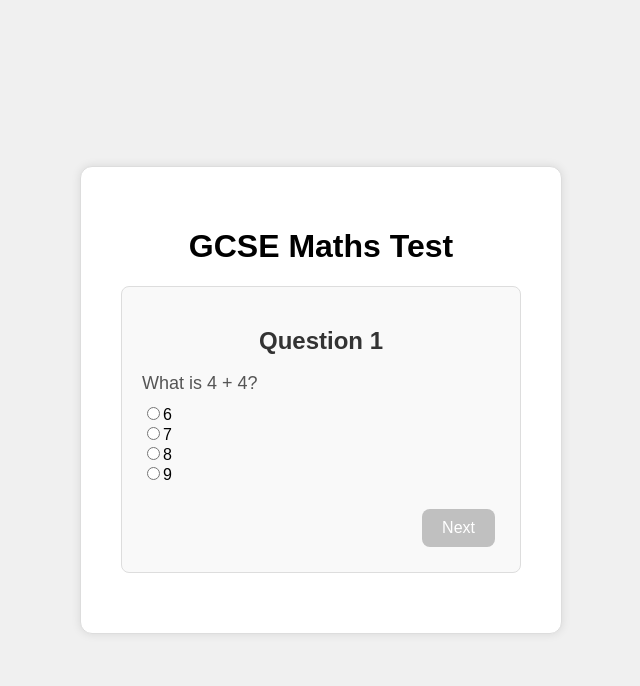
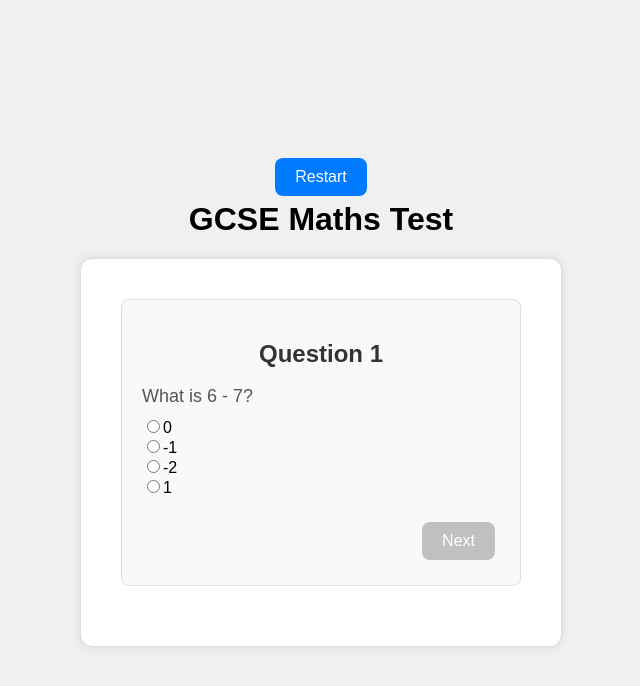
Before and after one commit to guyneh/maths-test, a React (Create React App) app: page / in a window 1280 px wide. Both pictures are taken after a click on the button "Begin". Shown: the top 686 px of the page, without its empty margins (319-959 px from the left). Built offline with nearby package versions, Linux system fonts and the light colour scheme.

Commit message:
shuffles options order

```diff
--- a/public/index.html
+++ b/public/index.html
@@ -24,7 +24,7 @@
       work correctly both with client-side routing and a non-root public URL.
       Learn how to configure a non-root public URL by running `npm run build`.
     -->
-    <title>React App</title>
+    <title>Maths Test</title>
   </head>
   <body>
     <noscript>You need to enable JavaScript to run this app.</noscript>
--- a/src/App.css
+++ b/src/App.css
@@ -83,3 +83,19 @@ button:hover:not(:disabled) {
 .button-right {
   margin-left: auto;
 }
+
+.header-container {
+  display: flex;
+  flex-direction: column;
+  justify-content: center;
+  align-items: center;
+  width: 100%;
+  max-width: 800px;
+  border-radius: 12px;
+  margin-bottom: 20px;
+}
+
+.header-title {
+  margin: 0;
+  font-size: 32px;
+}
--- a/src/App.tsx
+++ b/src/App.tsx
@@ -7,11 +7,21 @@ import Question from './components/Question';
 import CelebratoryGraphic from './components/CelebratoryGraphic';
 import { questionsData, QuestionData } from './data/questions';
 
-// Function to get a number of random questions from the questionsData array
+// Function to shuffle an array (for questions and options)
+const shuffleArray = <T,>(array: T[]): T[] => {
+    return array.sort(() => 0.5 - Math.random());
+}
+
+// Shuffle and retrieve a number of random questions from the questionsData array
 const getRandomQuestions = (questions: QuestionData[], count: number): QuestionData[] => {
-	// Shuffle the questions array and select the first 'count' questions
-	const shuffled = questions.sort(() => 0.5 - Math.random());
-	return shuffled.slice(0, count);
+    const shuffledQuestions = shuffleArray(questions);
+    const selectedQuestions = shuffledQuestions.slice(0, count);
+
+    // Shuffle options order for each selected question
+    return selectedQuestions.map(question => ({
+        ...question,
+        options: shuffleArray(question.options)
+    }));
 }
 
 const App: React.FC = () => {
@@ -55,6 +65,7 @@ const App: React.FC = () => {
 		setAnswers(Array(numQuestions).fill(null));
 		setCurrentQuestionIndex(0);
 		setSubmitted(false);
+		setStarted(false)
 		setSelectedQuestions(getRandomQuestions(questionsData, numQuestions));
 	}
 
@@ -63,11 +74,18 @@ const App: React.FC = () => {
 	const allCorrect = numCorrect === numQuestions;
 
 	return (
+		<div className="app-container">
+			{started && (
+				<div className="header-container">
+					<button onClick={handleRetake}>Restart</button>
+					<h1 className="header-title">GCSE Maths Test</h1>
+				</div>
+			)}
 			<div className="container">
-			<h1>GCSE Maths Test</h1>
 				{!started ? (
 					<div>
-					<p>5 questions to answer</p>
+						<h1>GCSE Maths Test</h1>
+						<p>{numQuestions} questions to answer</p>
 						<button onClick={() => setStarted(true)}>Begin</button>
 					</div>
 				) : submitted ? (
@@ -107,6 +125,7 @@ const App: React.FC = () => {
 					</div>
 				)}
 			</div>
+		</div>
 	);
 };
 
```
Lines whose indentation alone changed are shown as unchanged.
